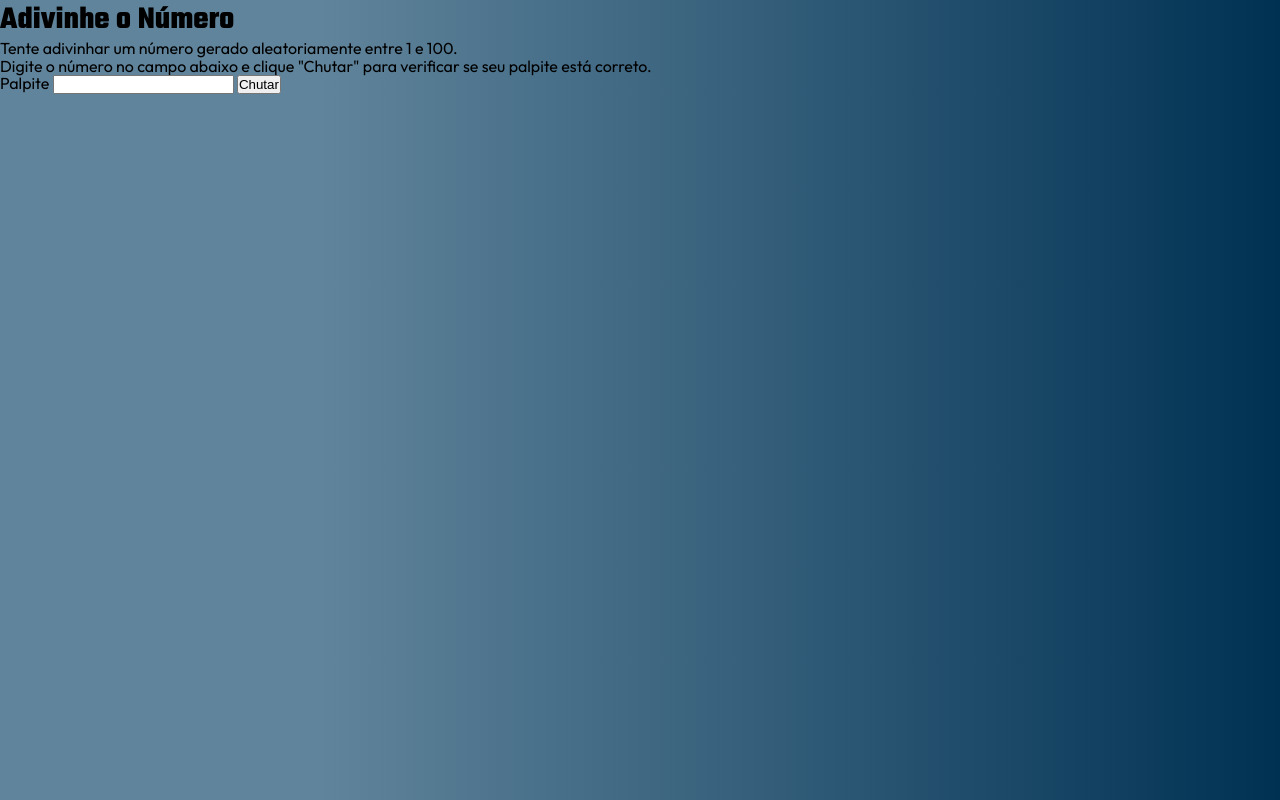
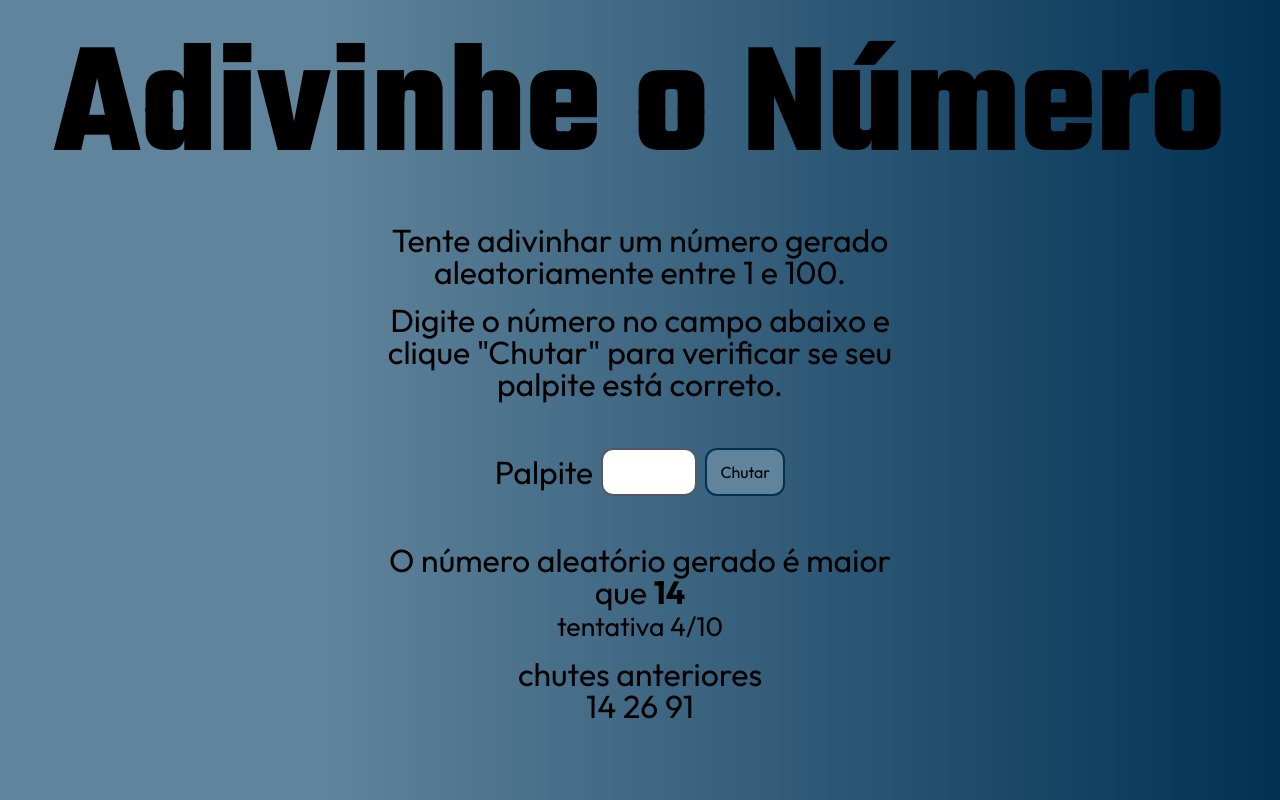
Before and after one commit to VictorCarlipe/NumberGuess, a plain HTML site: page index.html in a window 1280 px wide. Drawn offline with Linux system fonts and the light colour scheme.

Commit message:
doing the stylesheet

```diff
--- a/index.html
+++ b/index.html
@@ -18,7 +18,9 @@
 
     <main>
         <div class="container">
-            <p>Tente adivinhar um número gerado aleatoriamente entre 1 e 100.<br>Digite o número no campo abaixo e clique "Chutar" para verificar se seu palpite está correto.</p>
+            <p>Tente adivinhar um número gerado aleatoriamente entre 1 e 100.</p>
+
+            <p>Digite o número no campo abaixo e clique "Chutar" para verificar se seu palpite está correto.</p>
 
             <div class="input-wrapper">
                 <label for="guess">Palpite</label>
@@ -26,9 +28,16 @@
                 <button type="button">Chutar</button>
             </div>
 
-            <p class="info"></p>
+            <p class="info">O número aleatório gerado é <span>maior</span> que <strong>14</strong></p>
 
-            <p class="attempts"></p>
+            <div>
+                <p><small>tentativa 4/10</small></p>
+
+                <p>chutes anteriores</p>
+                <span class="more">14</span>
+                <span class="more">26</span>
+                <span class="less">91</span>
+            </div>
 
         </div>
     </main>
--- a/styles.css
+++ b/styles.css
@@ -11,9 +11,84 @@
         #003153 100%
     ) ;
 
-    font: 400 1rem/1.10rem 'Outfit';
+    font: 400 2rem/1rem 'Outfit';
+}
+
+body{
+    width: 100vw;
 }
 
 header{
-    font: 700 1rem/2.5rem 'Teko';
+    font: 700 2.5rem/4rem 'Teko';
+    padding-block: 1.5rem;
+    text-align: center;
+
+    display: flex;
+    flex-direction: column;
 }
+
+main{
+    height: 8rem;
+
+    display: flex;
+    justify-content: center;
+}
+
+.container{
+    width: 17rem;
+    text-align: center;
+
+    display: flex;
+    flex-direction: column;
+
+    p+p {
+        margin-top: 0.5rem;
+    }
+}
+
+.input-wrapper{
+    display: flex;
+    justify-content: center;
+    align-items: center;
+
+    margin-block: 1.5rem;
+    gap: 0.25rem;
+}
+
+button{
+    font: 400 0.5rem/1rem 'Outfit';
+
+    width: 2.5rem;
+    height: 1.5rem;
+
+    border-radius: 12px;
+    border: 2px solid #003153;
+    background-color: #60849b;
+
+    &:hover{
+        cursor: pointer;
+        border: 2px solid #60849b;
+        background-color: #003153;
+        color: #fffff3;
+    }
+
+    transition: all 0.5s;
+}
+
+input{
+    height: 1.5rem;
+    width: 3rem;
+    outline: none;
+
+    border-radius: 12px;
+    border: 2px solid #555765;
+
+    font: 300 0.75rem 'Outfit';
+    text-align: center;
+
+    &:focus, &:hover{
+        border-color: #60849b;
+    }
+
+    transition: all 0.5s;
+}
```
